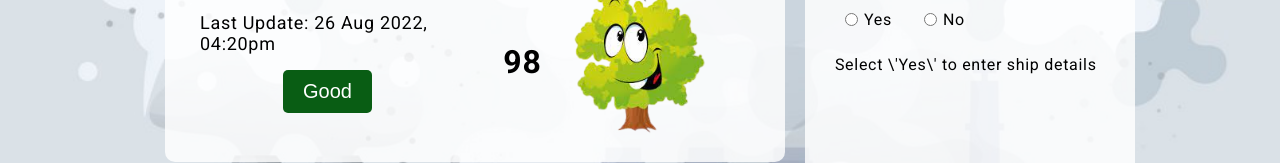
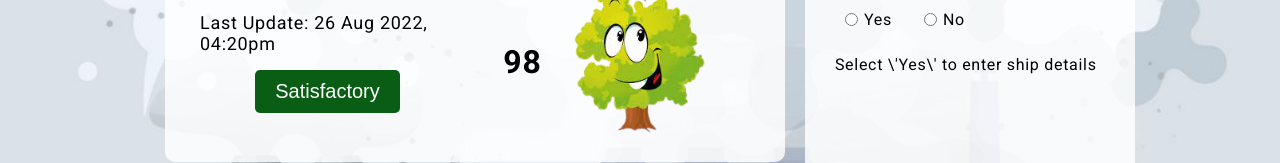
Before and after one commit to gowtham-surya/Weather_AQI, a React (Create React App) app: page / in a window 1280 px wide. Shown: the part 191-354 px from the top of the page. Built offline with nearby package versions, Linux system fonts and the light colour scheme; no server answers.

Commit message:
Update App.js

```diff
--- a/src/App.js
+++ b/src/App.js
@@ -187,7 +187,7 @@
                 <div className="card-details row">
                   <div className="flexbox fdir-col col-6">
                     <h5>Last Update: 26 Aug 2022, 04:20pm</h5>
-                    <button className="btn">Good</button>
+                    <button className="btn">Satisfactory</button>
                   </div>
                   <div className="flexbox col-6">
                     <h1>98</h1>
```
